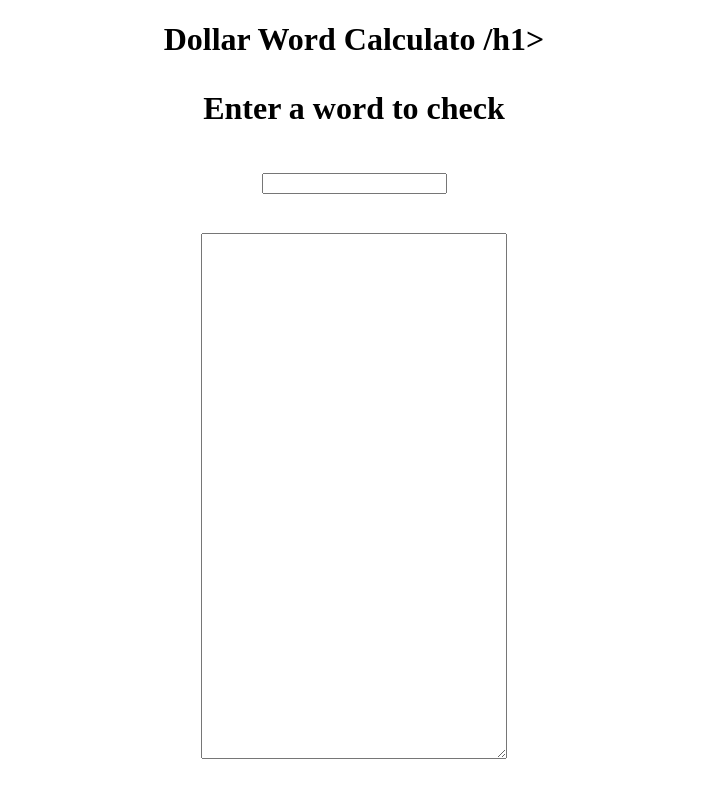
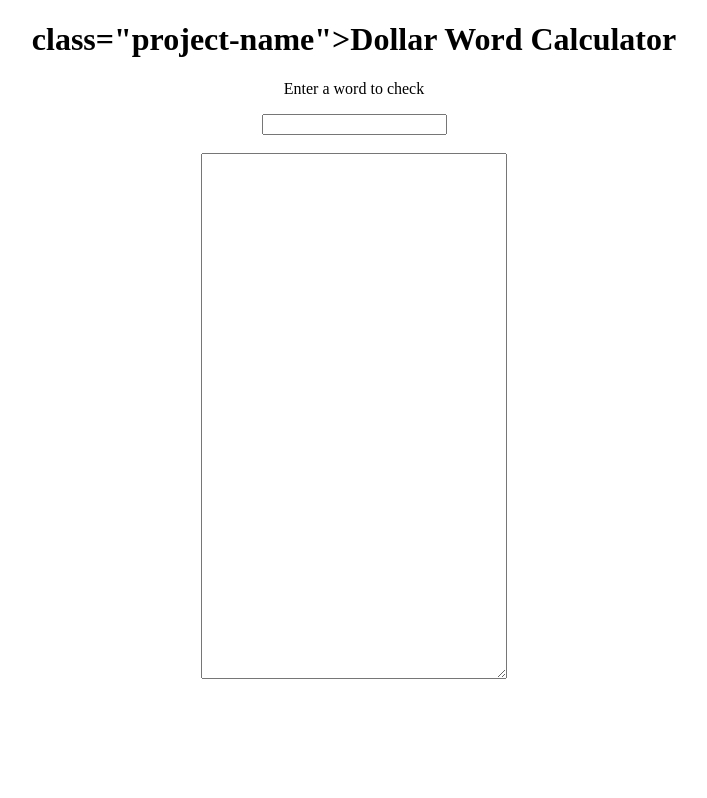
Before and after one commit to mebartsch/mebartsch.github.io, a Jekyll site: the page projects/Dollar-Word/index.html, which Jekyll copies as it is, in a window 1280 px wide. Shown: the top 798 px of the page, without its empty margins (286-993 px from the left). Built offline with Jekyll 4.4.1, drawn with Linux system fonts in a browser that asks for light colours.

Commit message:
Update index.html

```diff
--- a/projects/Dollar-Word/index.html
+++ b/projects/Dollar-Word/index.html
@@ -29,10 +29,10 @@
 
 	  </style>
 
-      	<h1 class="project-name">Dollar Word Calculato /h1>
-	</head>
+      	<h1> class="project-name">Dollar Word Calculator </h1>
 
-	 <br>
+      </head>
+      <body>
 
 	 <p>Enter a word to check</p>
 
@@ -42,26 +42,12 @@
 
 	<br>
 
-  <body>
-   <!--  <section class="main-content"> -->
-
-<!--	 <p>Enter a word to check</p>
-	<form action="#">      <!-- form for entering data with event handler -- >
-	   <input type="text" name="txt" onkeypress="handle(event)" />
-	</form>
-
-	<br><br>  -->
-
 	<div>
 	<form id="form1" >      <!-- TextArea Form for Data output -->
 	   <textarea name="Text1" style="font-size: 14pt"></textarea>
     	</form>
 	</div>
-<!--
-	<form id="sum">       <!-- Text form for sum output -- >
-	   <input type="text" name="sum1" />
-	</form>
--->
+
         <script>
            function handle(e){
                if(e.keyCode === 13){
```
